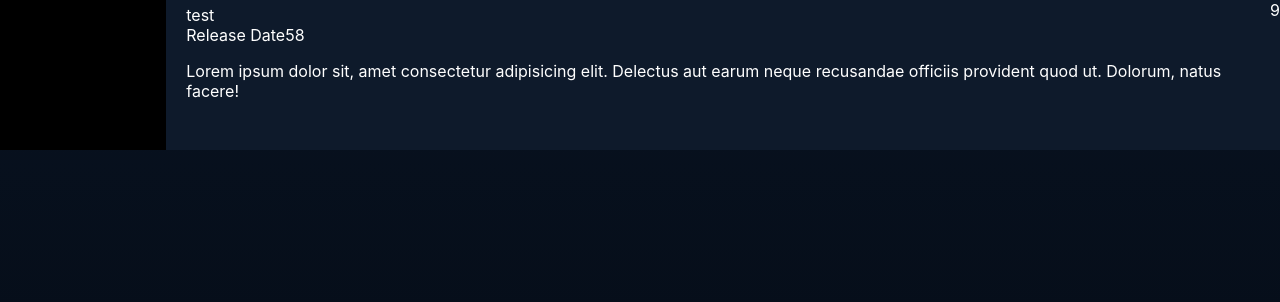
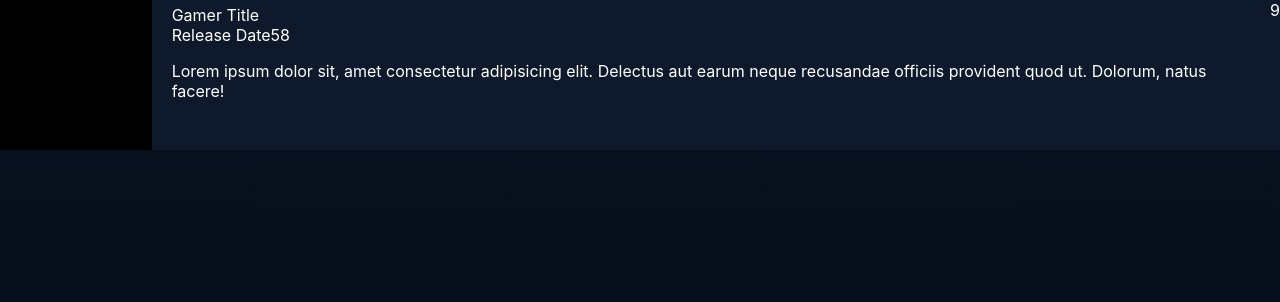
Before and after one commit to halitbatur/video-games, a React (Create React App) app: page / in a window 1280 px wide. Shown: the top 302 px of the page. Built offline with nearby package versions, Linux system fonts and the light colour scheme.

Commit message:
add custom scroll bar for text

```diff
--- a/package.json
+++ b/package.json
@@ -17,6 +17,7 @@
     "react-dom": "^17.0.2",
     "react-router-dom": "^5.2.0",
     "react-scripts": "4.0.3",
+    "react-scrollbars-custom": "^4.0.25",
     "typescript": "^4.1.2",
     "web-vitals": "^1.0.1"
   },
--- a/src/App.tsx
+++ b/src/App.tsx
@@ -7,7 +7,7 @@ function App() {
       <GameCard
         id={100}
         rating={9}
-        gameTitle="test"
+        gameTitle="Gamer Title"
         releaseDate={58}
         summary="Lorem ipsum dolor sit, amet consectetur adipisicing elit. Delectus aut earum neque recusandae officiis provident quod ut. Dolorum, natus facere!"
       />
--- a/src/components/gameCard/GameCard.tsx
+++ b/src/components/gameCard/GameCard.tsx
@@ -1,6 +1,6 @@
 import React from "react";
 import { Card } from "antd";
-import { GameContainer } from "./GameCardStyled";
+import { GameContainer, MockGameImage } from "./GameCardStyled";
 
 const { Meta } = Card;
 
@@ -24,14 +24,13 @@ const GameCard: React.FC<GameCardProps> = ({
   React.useState(() => {
     setTimeout(() => {
       setLoading(false);
+      console.log(new Date(1519171200000));
     }, 2000);
   });
 
   return (
     <GameContainer>
-      <div
-        style={{ width: "200px", height: "150px", backgroundColor: "black" }}
-      ></div>
+      <MockGameImage />
       <Card
         style={{ width: "100%", marginTop: "5px", overflowY: "scroll" }}
         hoverable={true}
--- a/src/components/gameCard/GameCardStyled.tsx
+++ b/src/components/gameCard/GameCardStyled.tsx
@@ -7,3 +7,9 @@ export const GameContainer = styled.div`
   background-color: #0e1a2b;
   max-height: 150px;
 `;
+
+export const MockGameImage = styled.div`
+  width: 180px;
+  height: 150px;
+  background-color: #000;
+`;
```
Also changed, not shown: 1 other file (tests, documents, lock files or other folders).
